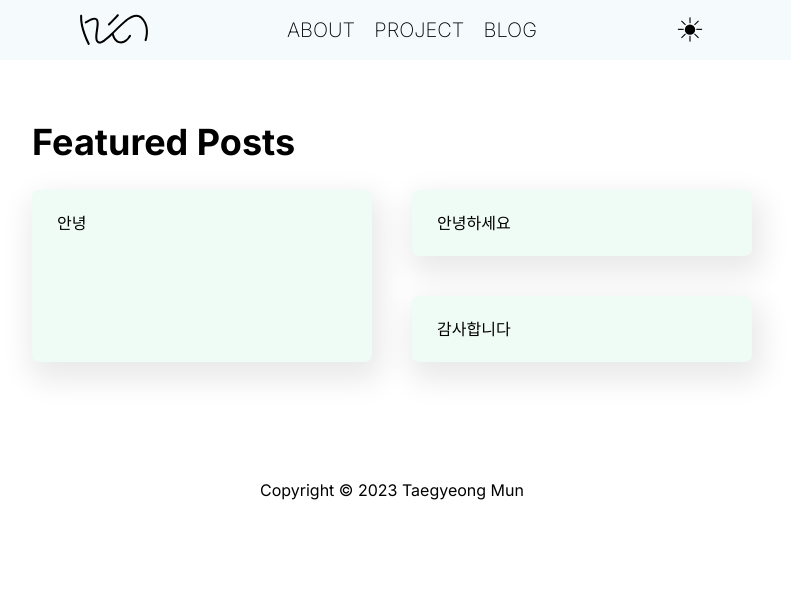
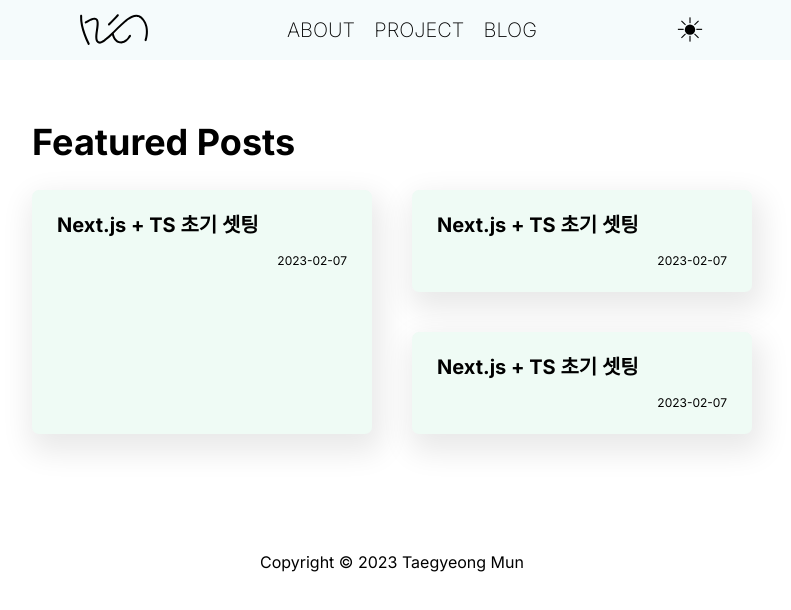
Before and after one commit to xmun74/xmunt, a Next.js app: page / in a window 1280 px wide. Shown: the top 610 px of the page, without its empty margins (248-1039 px from the left). Built offline with nearby package versions, Linux system fonts and the light colour scheme.

Commit message:
style: PreviewContent

```diff
--- a/components/PreviewContent.tsx
+++ b/components/PreviewContent.tsx
@@ -1,3 +1,4 @@
+import Link from 'next/link'
 import styled from 'styled-components'
 import { themeColor } from '../styles/theme'
 
@@ -10,7 +11,9 @@ const PostItem = styled.div`
   background-color: ${themeColor.box1};
   color: ${themeColor.text1};
   padding: 25px;
+  height: 100%;
   border-radius: 7px;
+  cursor: pointer;
   box-shadow: 4px 12px 30px 6px rgb(0 0 0 / 9%);
   &:hover {
     box-shadow: 4px 12px 30px 6px rgb(0 0 0 / 15%);
@@ -21,13 +24,40 @@ const PostItem = styled.div`
     grid-row: 1 / span 2;
   }
 `
-function PreviewContent() {
+const PreviewTitle = styled.div`
+  font-size: 20px;
+  font-weight: 700;
+  margin-bottom: 20px;
+`
+const PreviewDate = styled.div`
+  font-size: 12px;
+  font-weight: 400;
+  color: ${themeColor.text2};
+  text-align: end;
+`
+
+interface PreviewProps {
+  href: string
+  title: string
+  date: string
+  imgUrl: string
+}
+export default function PreviewContent({
+  previewPosts,
+}: {
+  previewPosts: Array<PreviewProps>
+}) {
   return (
     <PostWrap>
-      <PostItem>안녕</PostItem>
-      <PostItem>안녕하세요</PostItem>
-      <PostItem>감사합니다</PostItem>
+      {previewPosts &&
+        previewPosts.map((el, idx) => (
+          <PostItem key={el.title}>
+            <Link href={el.href} style={{ display: 'block', height: '100%' }}>
+              <PreviewTitle>{el.title}</PreviewTitle>
+              <PreviewDate>{el.date}</PreviewDate>
+            </Link>
+          </PostItem>
+        ))}
     </PostWrap>
   )
 }
-export default PreviewContent
--- a/pages/index.tsx
+++ b/pages/index.tsx
@@ -11,6 +11,26 @@ const SubHeading = styled.h1`
 `
 
 export default function Home() {
+  const previewPosts = [
+    {
+      href: '/blog/preview',
+      title: 'Next.js + TS 초기 셋팅',
+      date: '2023-02-07',
+      imgUrl: '',
+    },
+    {
+      href: '/blog/preview',
+      title: 'Next.js + TS 초기 셋팅',
+      date: '2023-02-07',
+      imgUrl: '',
+    },
+    {
+      href: '/blog/preview',
+      title: 'Next.js + TS 초기 셋팅',
+      date: '2023-02-07',
+      imgUrl: '',
+    },
+  ]
   return (
     <>
       <Head>
@@ -18,7 +38,7 @@ export default function Home() {
       </Head>
       <HomeContainer>
         <SubHeading>Featured Posts</SubHeading>
-        <PreviewContent />
+        <PreviewContent previewPosts={previewPosts} />
       </HomeContainer>
     </>
   )
```
